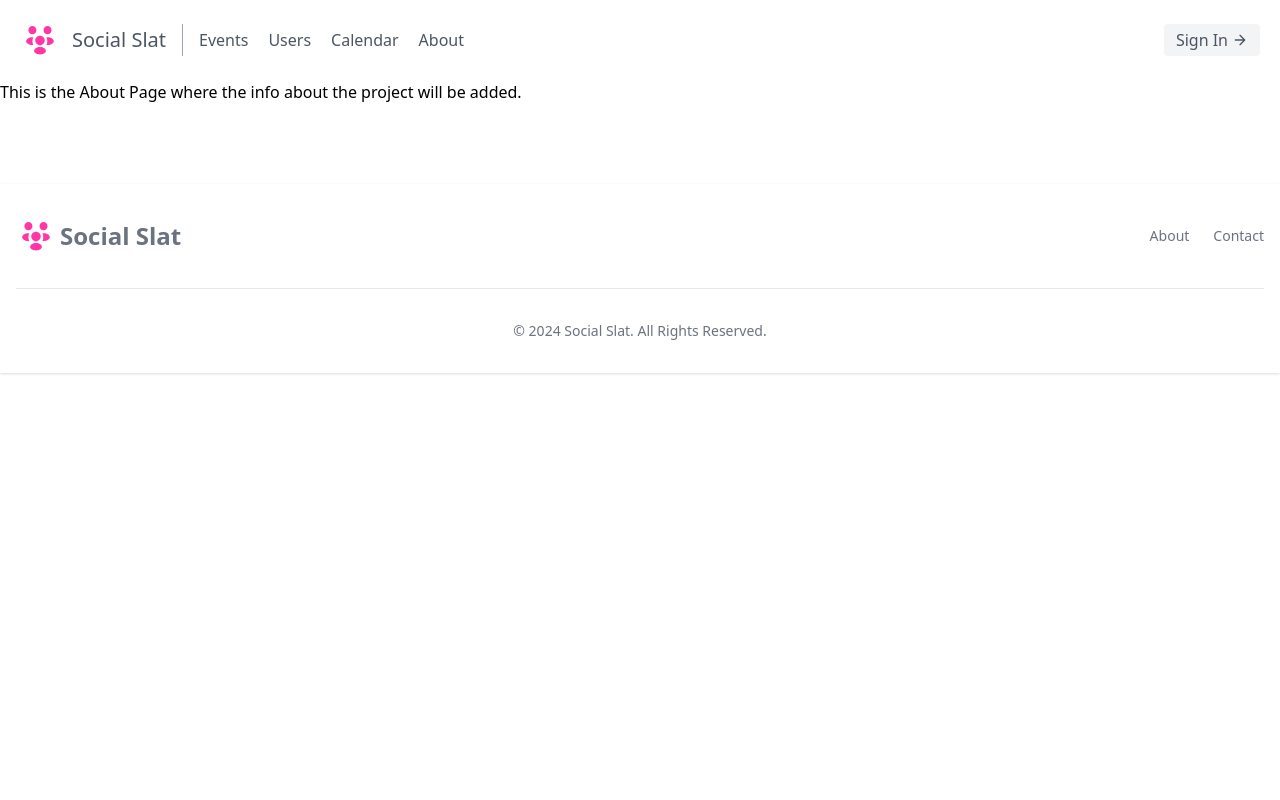
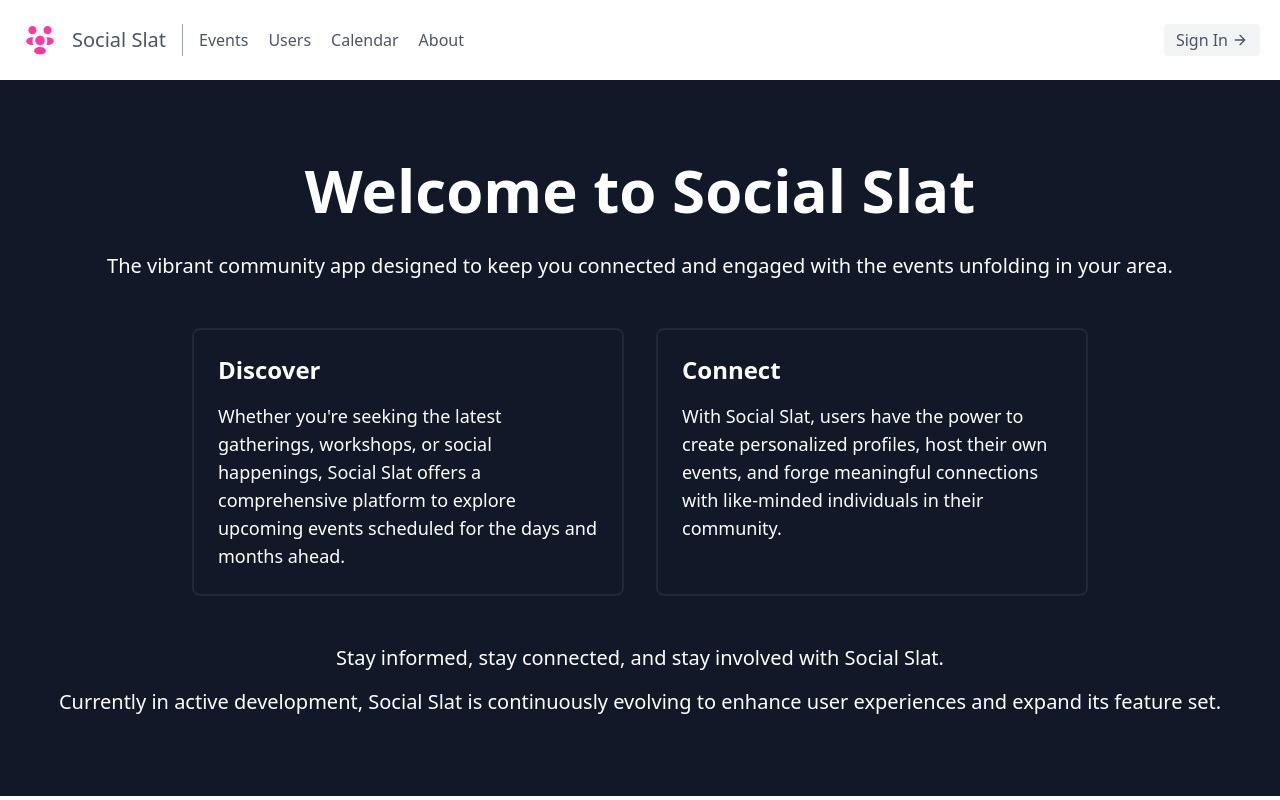
Before and after one commit to Franmg94/SocialSlat, a React (Vite) app in the folder social-slat-app/: page /about in a window 1280 px wide. Shown: the top 800 px of the page. Built offline with nearby package versions, Linux system fonts and the light colour scheme.

Commit message:
Creates content for about page and style

```diff
--- a/social-slat-app/src/pages/About.jsx
+++ b/social-slat-app/src/pages/About.jsx
@@ -1,8 +1,36 @@
+import React from 'react';
+
 export default function About() {
-
-    return(
-        <p>
-            This is the About Page where the info about the project will be added.
+  return (
+    <div className="bg-gray-900 text-white py-20">
+      <div className="container mx-auto px-4">
+        <h1 className="text-4xl md:text-6xl font-bold mb-8 text-center">Welcome to Social Slat</h1>
+        <p className="text-lg md:text-xl text-center mb-12">
+          The vibrant community app designed to keep you connected and engaged with the events unfolding in your area.
         </p>
-    );
+        <div className="max-w-4xl mx-auto grid grid-cols-1 md:grid-cols-2 gap-8">
+          <div className="border-2 border-gray-800 rounded-lg p-6">
+            <h2 className="text-2xl font-semibold mb-4">Discover</h2>
+            <p className="text-lg">
+              Whether you're seeking the latest gatherings, workshops, or social happenings, Social Slat offers a comprehensive platform to explore upcoming events scheduled for the days and months ahead.
+            </p>
+          </div>
+          <div className="border-2 border-gray-800 rounded-lg p-6">
+            <h2 className="text-2xl font-semibold mb-4">Connect</h2>
+            <p className="text-lg">
+              With Social Slat, users have the power to create personalized profiles, host their own events, and forge meaningful connections with like-minded individuals in their community.
+            </p>
+          </div>
+        </div>
+        <div className="text-center mt-12">
+          <p className="text-lg md:text-xl">
+            Stay informed, stay connected, and stay involved with Social Slat.
+          </p>
+          <p className="text-lg md:text-xl mt-4">
+            Currently in active development, Social Slat is continuously evolving to enhance user experiences and expand its feature set.
+          </p>
+        </div>
+      </div>
+    </div>
+  );
 }
```
